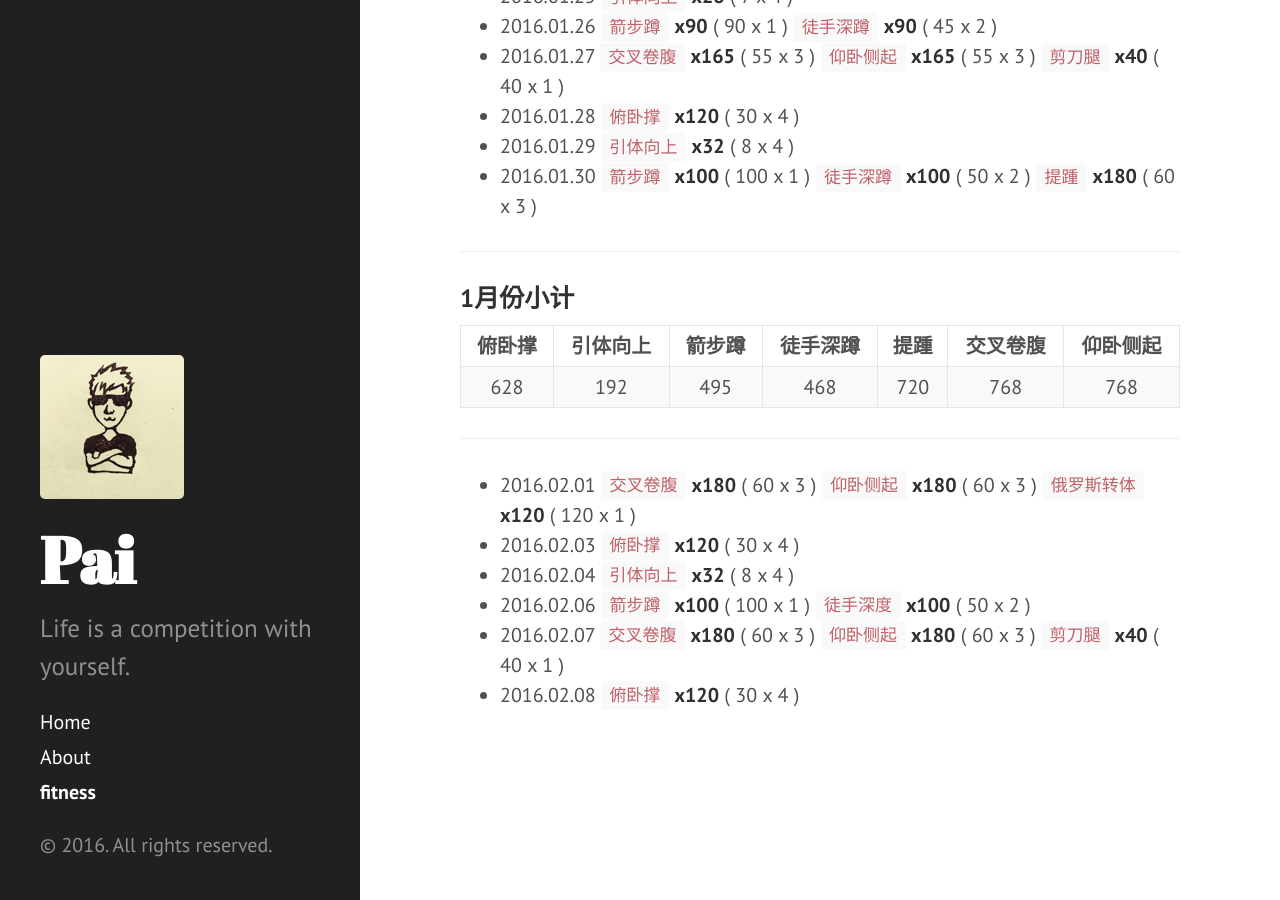
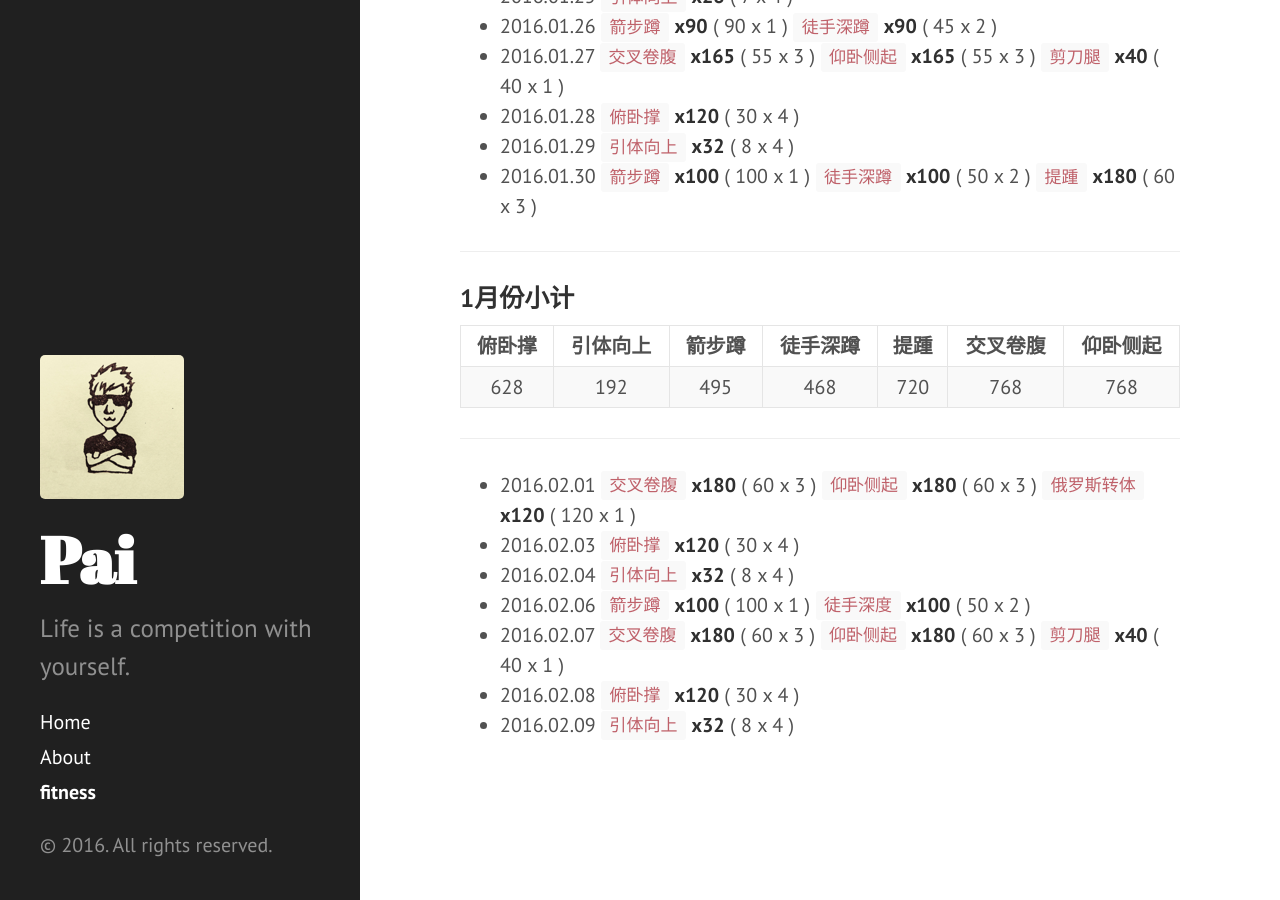
Before and after one commit to dragon8897/dragon8897.github.io, a Jekyll site: the page built from fitness.md, in a window 1280 px wide and 900 px high, scrolled down 1060 px. Built offline with Jekyll 4.4.1, drawn with Linux system fonts in a browser that asks for light colours; Markdown is read by kramdown in place of the engine named in the settings.

Commit message:
add fitness record.

```diff
--- a/fitness.md
+++ b/fitness.md
@@ -49,3 +49,4 @@ title: fitness
 - 2016.02.06 `箭步蹲` **x100** ( 100 x 1 ) `徒手深度` **x100** ( 50 x 2 )
 - 2016.02.07 `交叉卷腹` **x180** ( 60 x 3 ) `仰卧侧起` **x180** ( 60 x 3 ) `剪刀腿` **x40** ( 40 x 1 )
 - 2016.02.08 `俯卧撑` **x120** ( 30 x 4 )
+- 2016.02.09 `引体向上` **x32** ( 8 x 4 )
```
